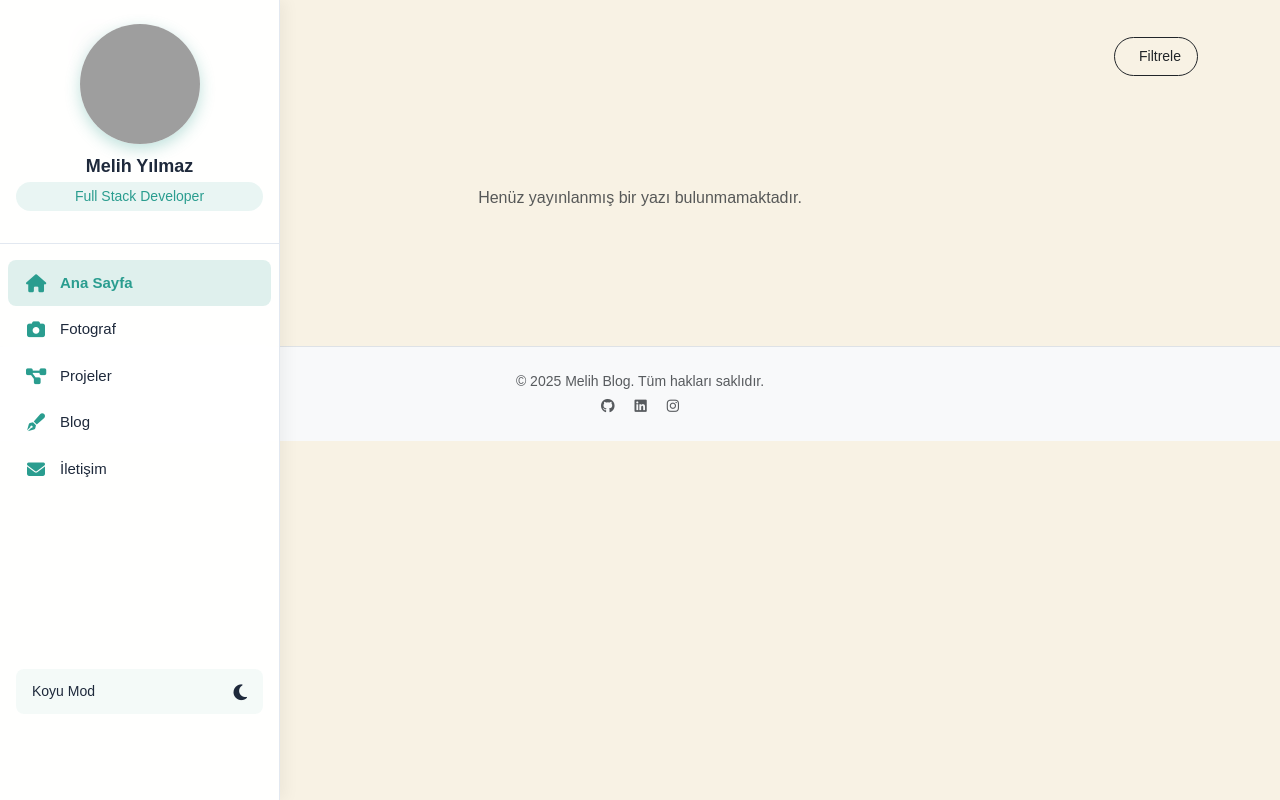
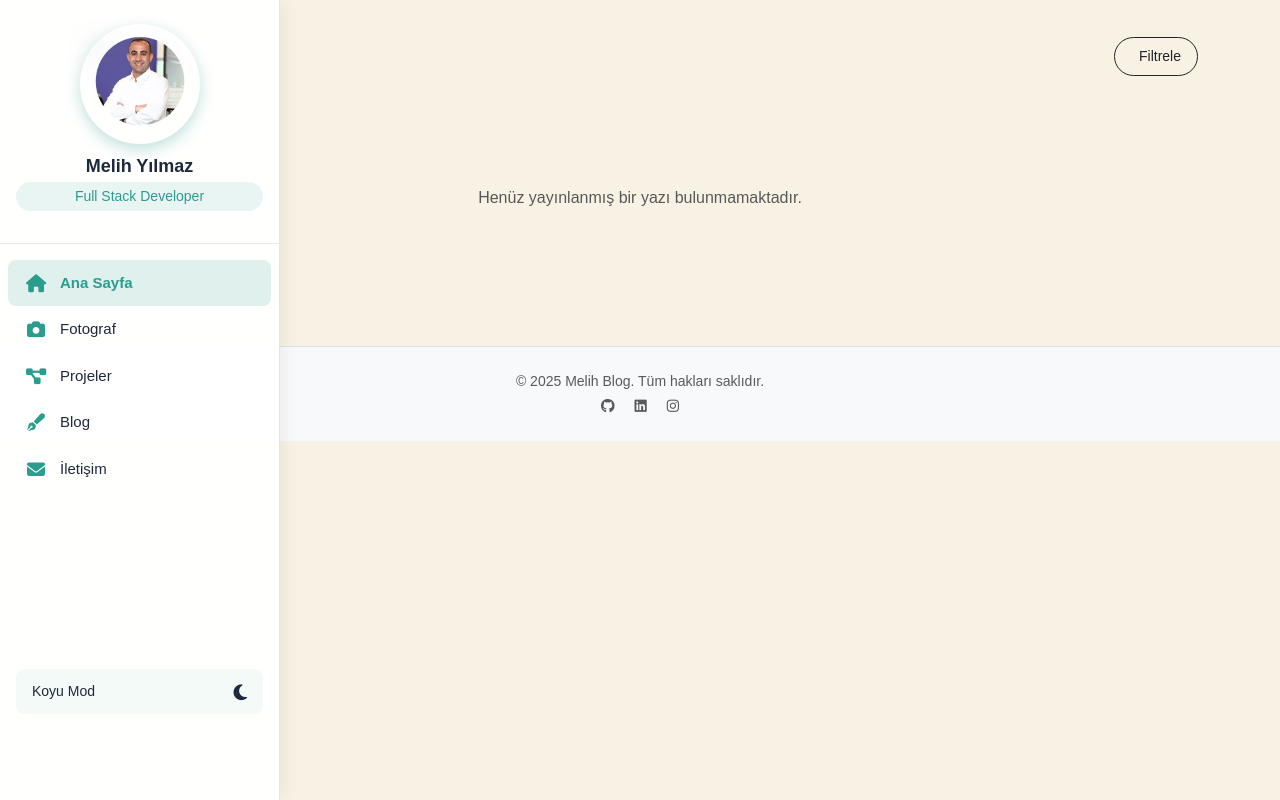
Before and after one commit to Themelih1/melihen, a Django app: page /blog/ in a window 1280 px wide. Run offline with Django 5.2, Linux system fonts and the light colour scheme; data that the repository does not hold is empty; parts of the project's set-up code (start-up, migrations or seed data) failed here and were passed over; grey boxes are pictures that could not be loaded.

Commit message:
Navbar updated, removed unused auth_data.json and Profil.png, added Profil1.png

```diff
--- a/templates/partials/_navbar.html
+++ b/templates/partials/_navbar.html
@@ -13,7 +13,7 @@
 
         <!-- Profile Section -->
         <div class="profile-nature">
-            <img src="{% static 'images/Profil.png' %}" alt="Profile" class="avatar-nature">
+            <img src="{% static 'images/Profil1.png' %}" alt="Profile" class="avatar-nature">
             <h3 class="profile-name-nature">Melih Yılmaz</h3>
             <p class="profile-role-nature">Full Stack Developer</p>
         </div>
@@ -79,7 +79,7 @@
         <div class="mobile-menu-content">
             <!-- Mobile Profile Section -->
             <div class="mobile-profile-section">
-                <img src="{% static 'images/Profil.png' %}" alt="Profile" class="mobile-avatar">
+                <img src="{% static 'images/Profil1.png' %}" alt="Profile" class="mobile-avatar">
                 <h3 class="mobile-profile-name">Melih Yılmaz</h3>
                 <p class="mobile-profile-role">Full Stack Developer</p>
             </div>
```
Also changed, not shown: auth_data.json (deleted, +0 -1 lines), static/images/Profil1.png (added).
